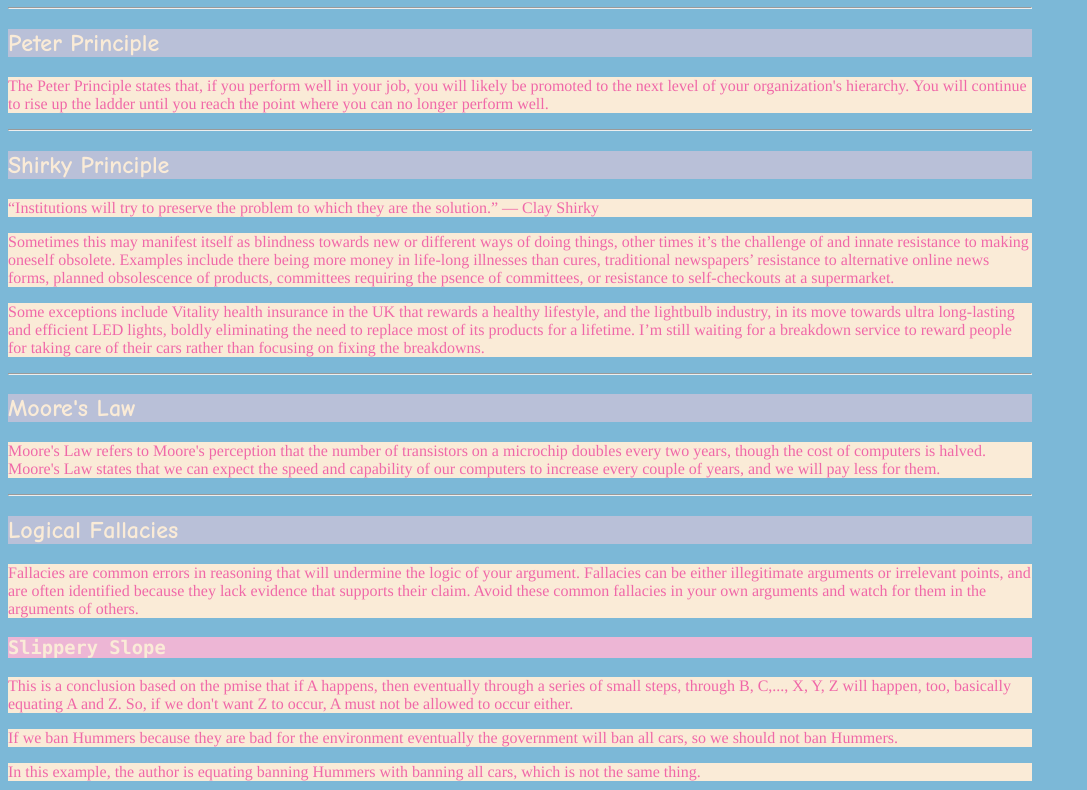
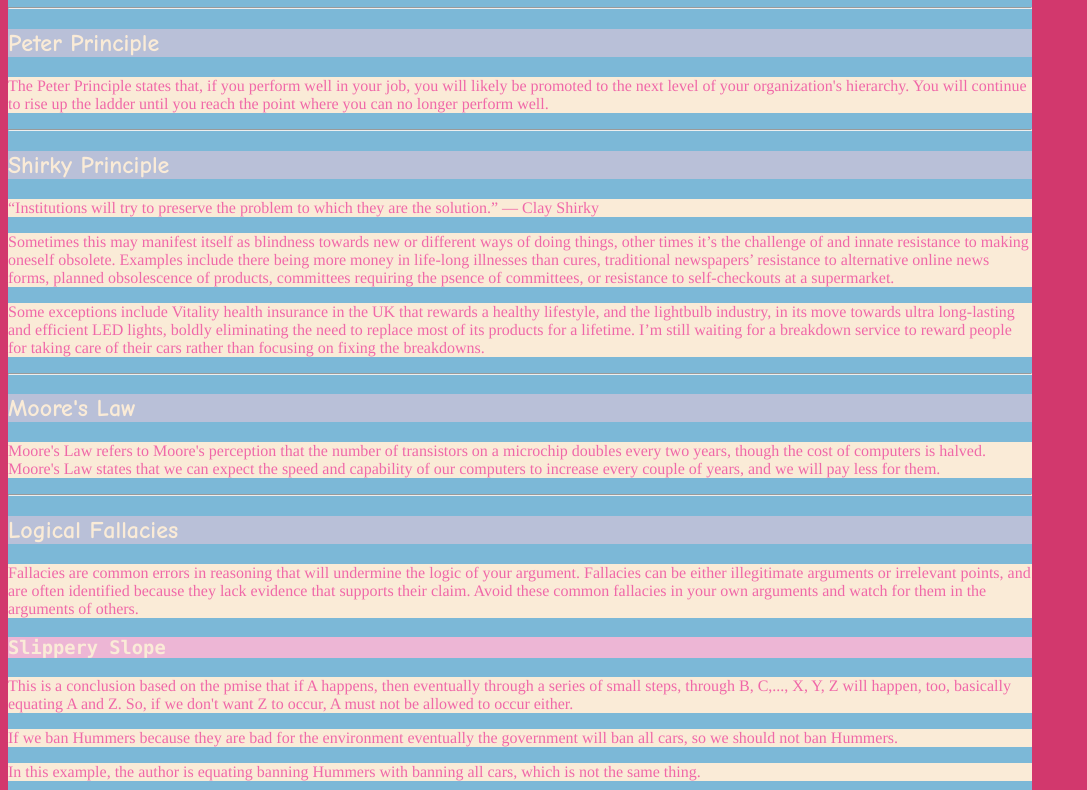
Before and after one commit to dwayneallgood/dwayneallgood.github.io, a plain HTML site: page unit4/index.html in a window 1280 px wide. Shown: the part 73-863 px from the top of the page, without its empty margins (0-1087 px from the left). Drawn offline with Linux system fonts and the light colour scheme.

Commit message:
editted unit4 style.css
style.css

```diff
--- a/unit4/style.css
+++ b/unit4/style.css
@@ -1,4 +1,4 @@
-vhtml {
+html {
   background-color: #D2386D;
   height: 100%;
   width: 100%;
```
